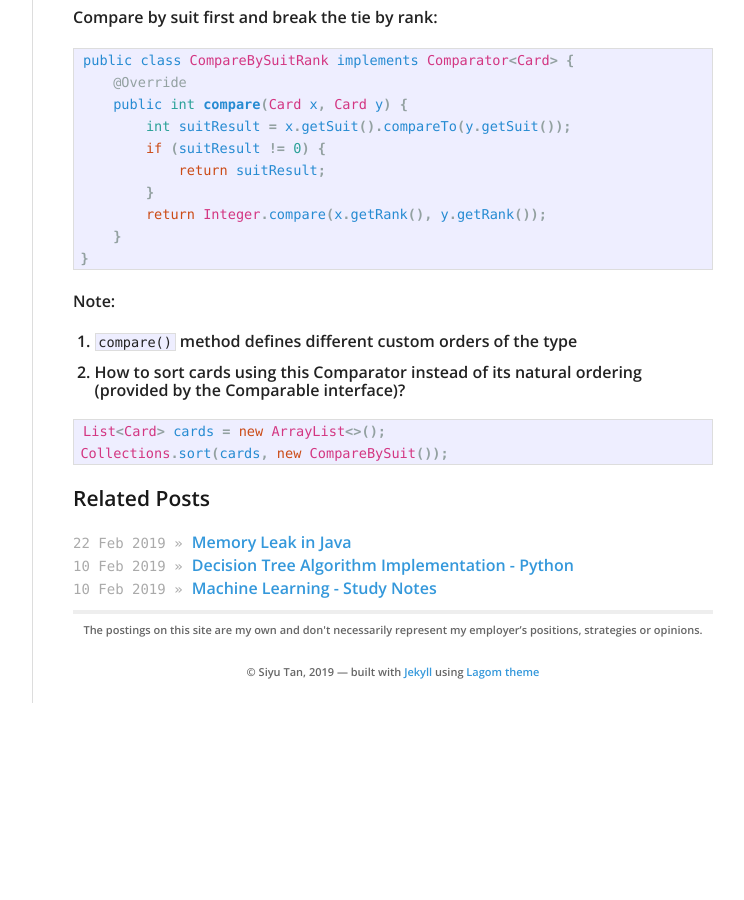
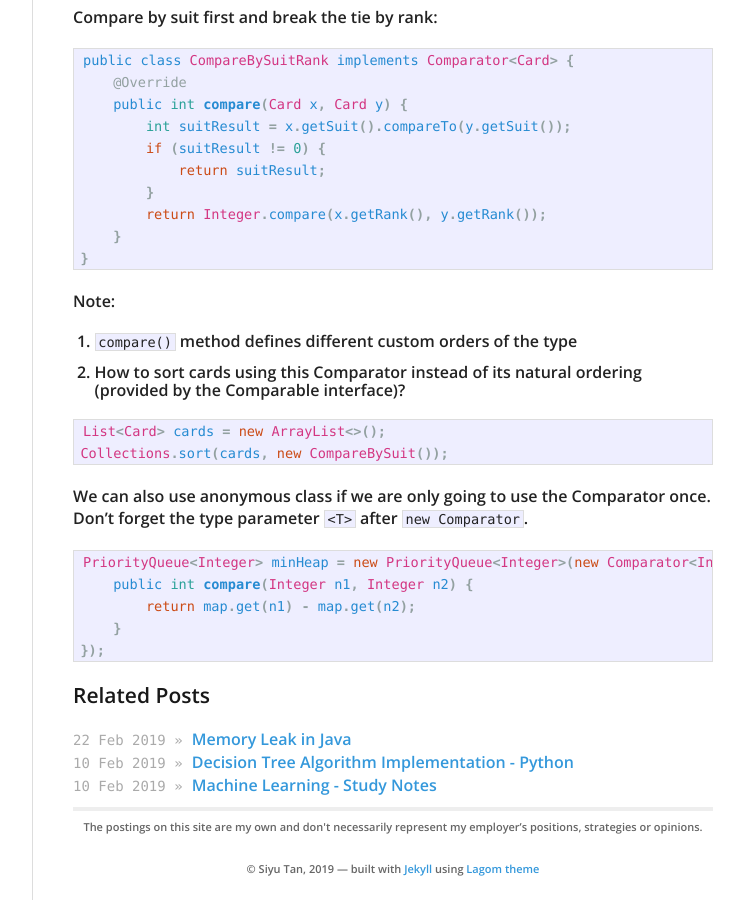
Before and after one commit to siyuboomboom/siyuboomboom.github.io, a Jekyll site: the page built from _posts/2018-12-08-Comparable-and-Comparator.md, in a window 1280 px wide and 900 px high, scrolled down 1470 px. Shown: the whole window, without its empty margins (378-1122 px from the left). Built offline with Jekyll 4.4.1, drawn with Linux system fonts in a browser that asks for light colours; comment, search, counter and statistics services are not loaded; before the commit the page ends 2173 px from its top, so only the background shows below that.

Commit message:
update comparator post

```diff
--- a/_posts/2018-12-08-Comparable-and-Comparator.md
+++ b/_posts/2018-12-08-Comparable-and-Comparator.md
@@ -89,3 +89,12 @@ Note:
 List<Card> cards = new ArrayList<>();
 Collections.sort(cards, new CompareBySuit());
 {% endhighlight %}
+
+We can also use anonymous class if we are only going to use the Comparator once. Don't forget the type parameter `<T>` after `new Comparator`.
+{% highlight java %}
+PriorityQueue<Integer> minHeap = new PriorityQueue<Integer>(new Comparator<Integer>() {
+    public int compare(Integer n1, Integer n2) {
+        return map.get(n1) - map.get(n2);
+    }
+});
+{% endhighlight %}
```
Also changed, not shown: 2 other files.
